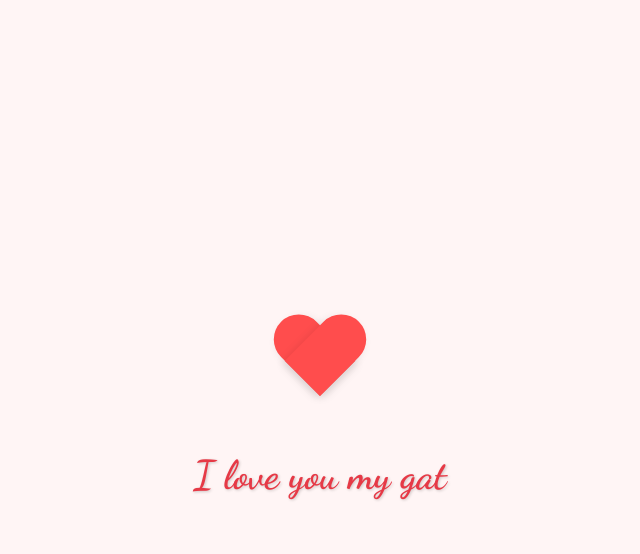
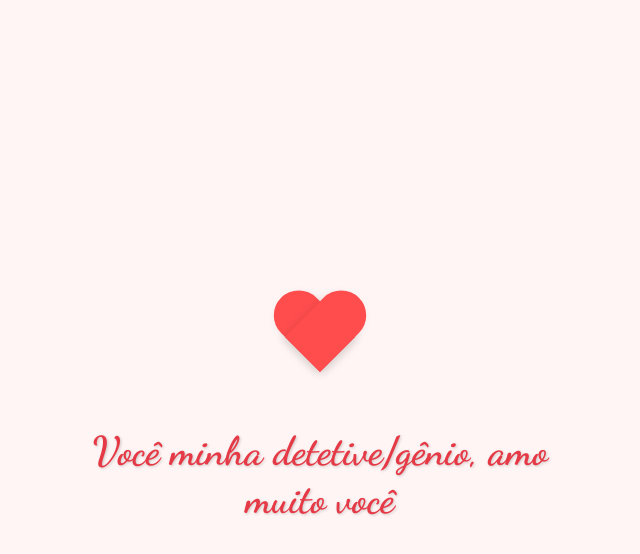
Before and after one commit to Davi310122/Love-2-, a plain HTML site: page index.html in a window 1280 px wide. Both pictures are taken after a click on the element 640 px from the left and 361 px from the top of the page. Shown: the whole page, without its empty margins (320-960 px from the left). Drawn offline with Linux system fonts and the light colour scheme.

Commit message:
Update index.html

```diff
--- a/index.html
+++ b/index.html
@@ -16,7 +16,7 @@
             <div class="heart" id="heart"></div>
             <div class="pulse-ring"></div>
         </div>
-        <div class="text" id="text">I love you my gat</div>
+        <div class="text" id="text">Você minha detetive/gênio, amo muito você</div>
     </div>
     <audio id="heartSound" preload="auto">
         <source src="assets/heartbeat.mp3" type="audio/mpeg">
```
